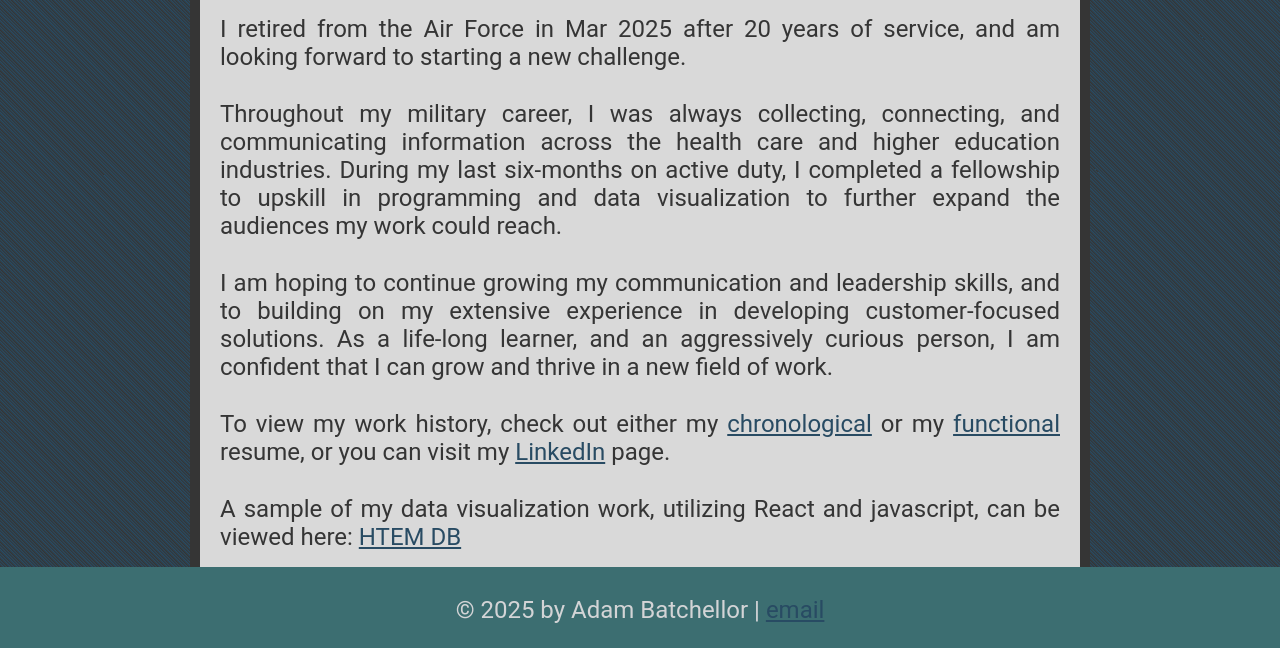
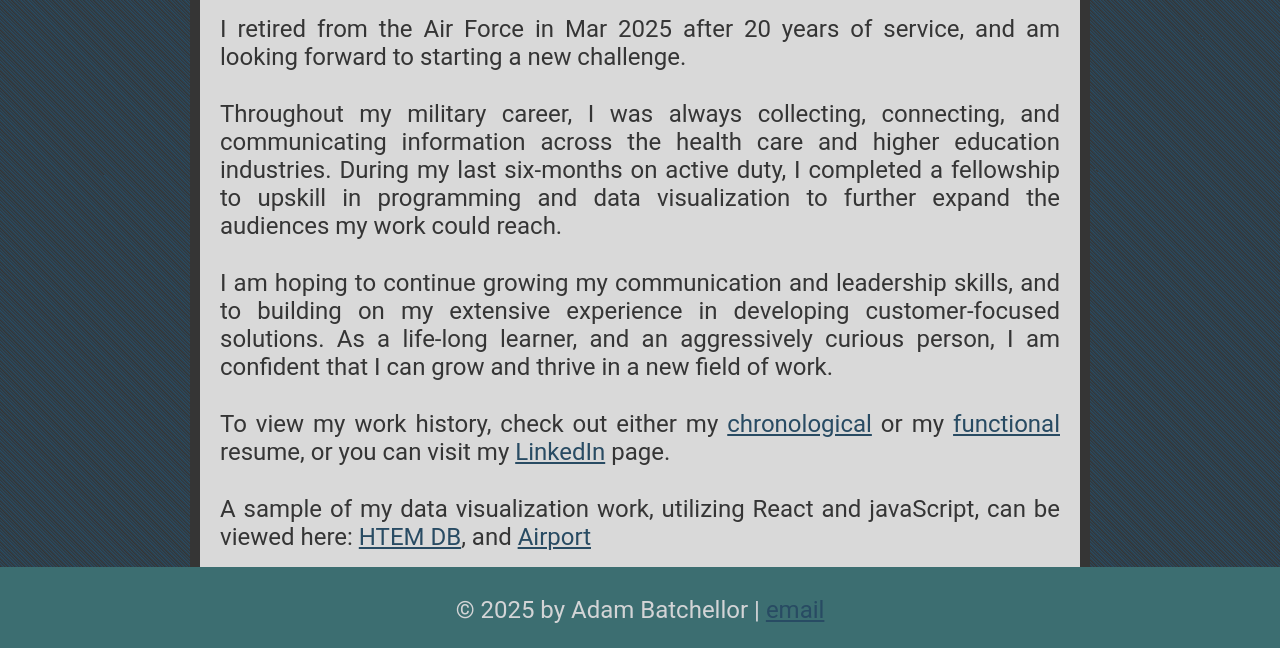
Before and after one commit to AdamBatch/AdamBatch.github.io, a plain HTML site: page index.html in a window 1280 px wide. Shown: the part 152-800 px from the top of the page. Drawn offline with Linux system fonts and the light colour scheme.

Commit message:
added link to airport app

```diff
--- a/index.html
+++ b/index.html
@@ -25,7 +25,7 @@
               <main>
                   <p>To view my work history, check out either my <a href="Chronological_Resume.pdf"> chronological</a> or my <a href="Functional_Resume.pdf">functional</a> resume,
                      or you can visit my <a href="https://www.linkedin.com/in/adam-batchellor-75b20526">LinkedIn</a> page.</p>
-                  <p>A sample of my data visualization work, utilizing React and javascript, can be viewed here: <a href="/HTEM"> HTEM DB</a></p>
+                  <p>A sample of my data visualization work, utilizing React and javaScript, can be viewed here: <a href="/HTEM"> HTEM DB</a>, and <a href="/airport"> Airport</a></p>
                   <p>Links to my publications in the field of electrochemical-driven renewable energy can be found here: <a href="Pages/publications.html"> Publications</a></p>
               </main>
           </div>
```
